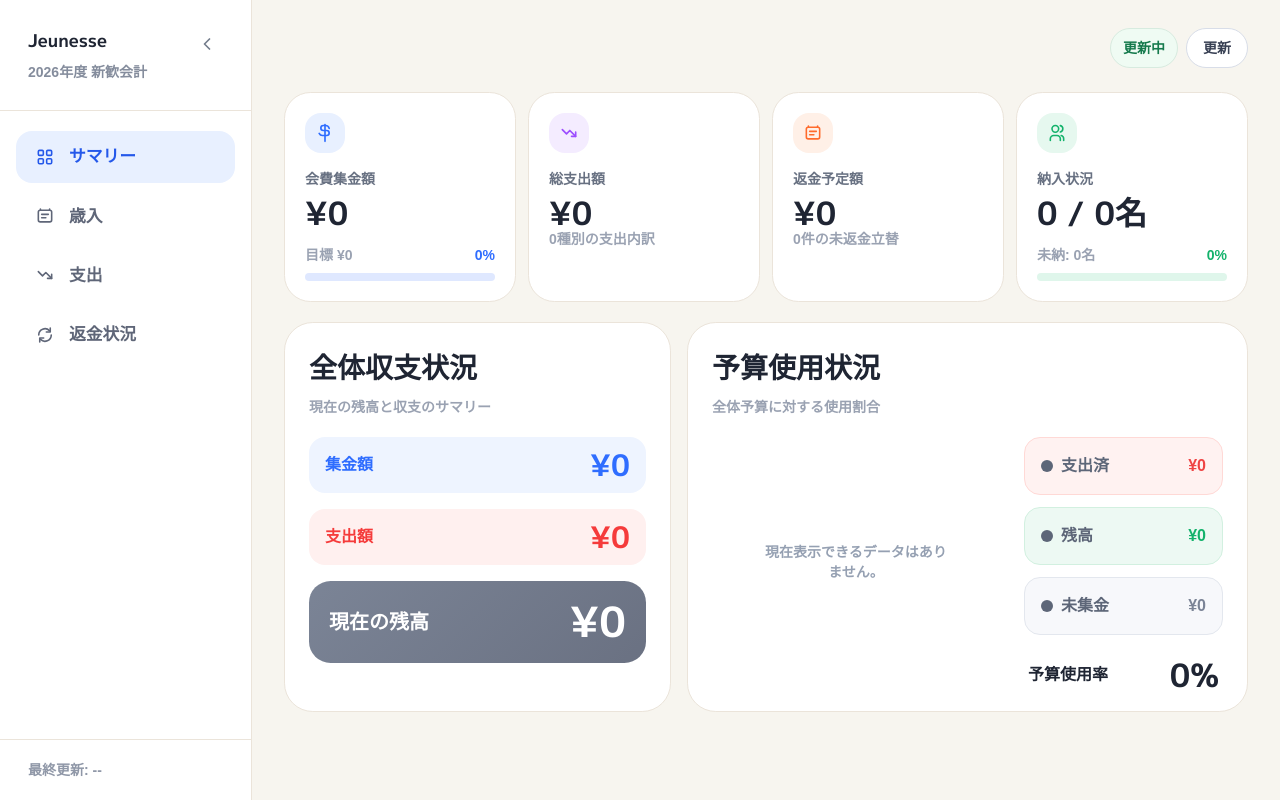
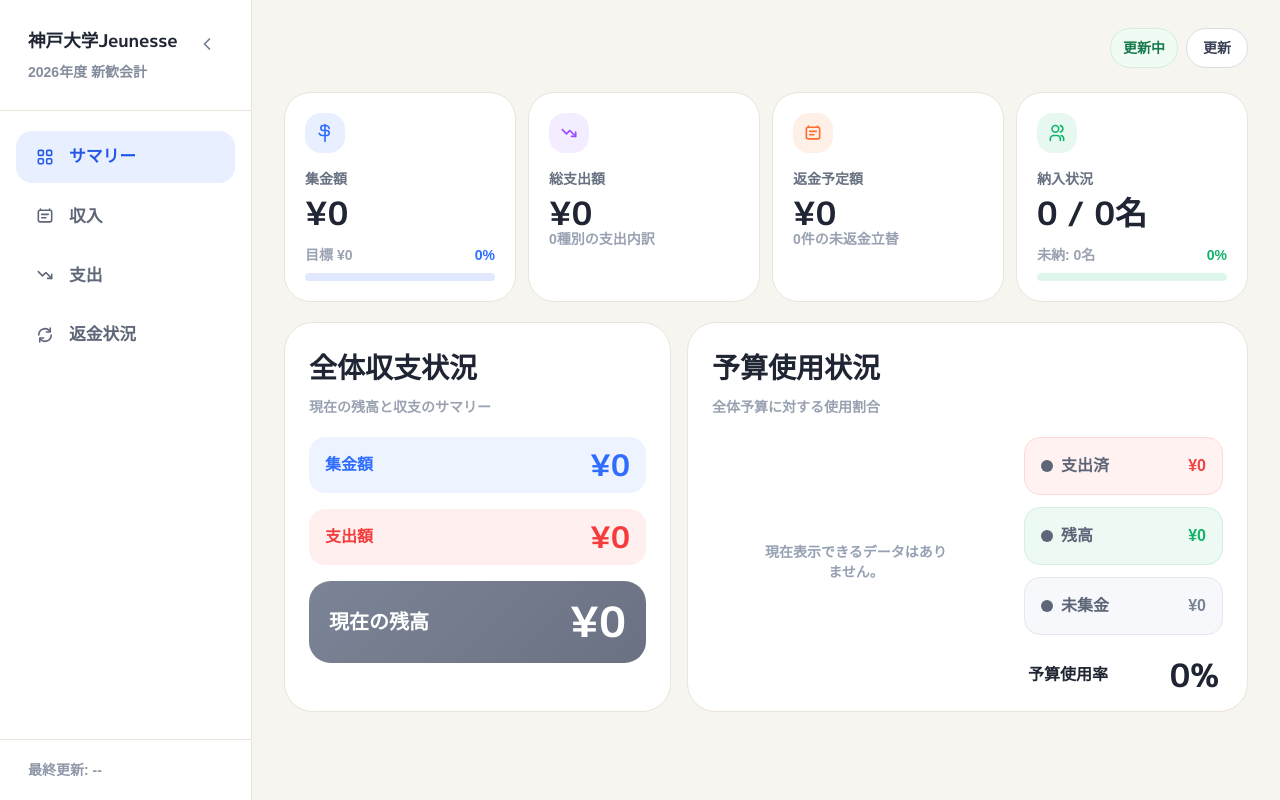
Before and after one commit to IshizukaHiroto/Jeunesse2026OrientationAccounting, a website: page index.html in a window 1280 px wide. Drawn offline with nearby package versions, Linux system fonts and the light colour scheme; no server answers; a web font is replaced by a local one.

Commit message:
Update sidebar and header titles to include 神戸大学; change income label to 収入

```diff
--- a/index.html
+++ b/index.html
@@ -23,7 +23,7 @@
         <div class="sidebar-top">
           <div class="sidebar-brand">
             <div>
-              <p class="sidebar-brand-title">Jeunesse</p>
+              <p class="sidebar-brand-title">神戸大学Jeunesse</p>
               <p class="sidebar-brand-subtitle">2026年度 新歓会計</p>
             </div>
             <span class="sidebar-brand-icon" aria-hidden="true">
@@ -73,7 +73,7 @@
                   <path d="M17.5 5V3.7" />
                 </svg>
               </span>
-              <span>歳入</span>
+              <span>収入</span>
             </button>
             <button
               type="button"
@@ -124,8 +124,8 @@
       <main class="dashboard-main">
         <header class="content-toolbar">
           <div class="content-heading">
-            <p class="content-eyebrow lg:hidden">Jeunesse</p>
-            <h1 class="content-title">2026年度 新歓会計ダッシュボード</h1>
+            <p class="content-eyebrow lg:hidden">神戸大学Jeunesse</p>
+            <h1 class="content-title">2026年度 新歓会計管理</h1>
           </div>
           <div class="content-utilities">
             <span id="sync-chip" class="sync-chip sync-chip-ok">準備中</span>
@@ -166,7 +166,7 @@
                   <path d="M17 6.5A4.5 4.5 0 0 0 12.5 3H10a3 3 0 0 0 0 6h4a3 3 0 0 1 0 6h-4.5A4.5 4.5 0 0 1 5 12.5" />
                 </svg>
               </div>
-              <p class="summary-card-label">会費集金額</p>
+              <p class="summary-card-label">集金額</p>
               <p id="summary-collection-amount" class="summary-card-value">¥0</p>
               <div class="summary-progress-row">
                 <p id="summary-collection-target" class="summary-card-meta">目標 ¥0</p>
```
